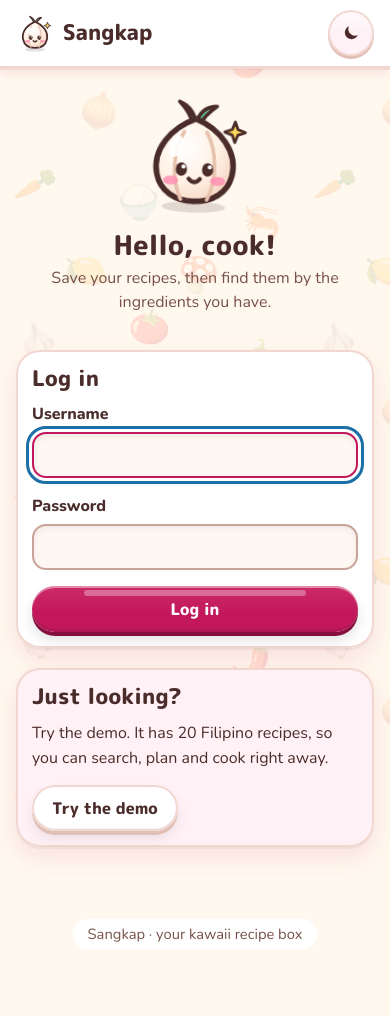
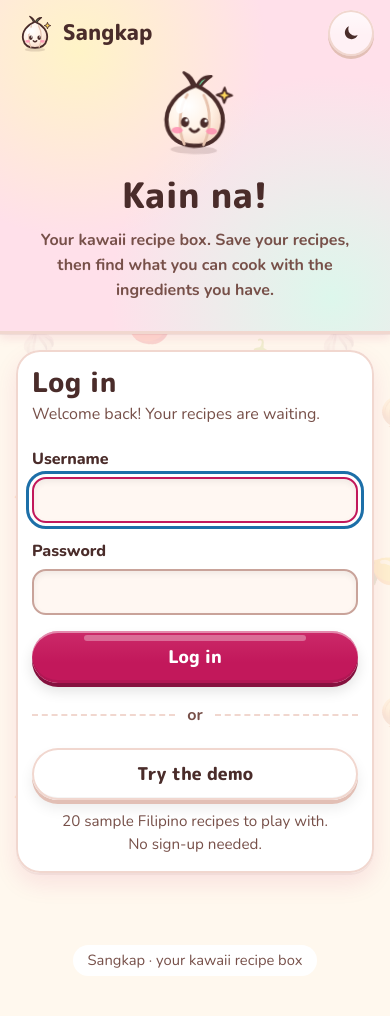
Before and after one commit to jcatibog014/recipe_organizer, a Flask app: page /login in a window 390 px wide. Before the commit the page ends 950 px from the top, so only its background shows below. Run offline with Flask 3, Linux system fonts and the light colour scheme; some libraries are stand-ins or nearby versions.

Commit message:
Make the login page look like Gawi's
- The login page is split like the app: a candy welcome panel on the left
  (where the sidebar is) with the big garlic logo, "Kain na!" and one line
  about Sangkap, and the light/dark switch in its corner.
- On the right, one card: Log in (with "Welcome back! Your recipes are
  waiting."), then "or", then a big Try the demo button and a short note.
- On phones the welcome panel sits on top and the card under it.
- Other logged-out pages (shared recipe links) keep the plain top bar, so a
  shared recipe isn't squeezed by the panel.

Co-Authored-By: Claude Opus 5.5 <noreply@anthropic.com>

```diff
--- a/sangkap/static/style.css
+++ b/sangkap/static/style.css
@@ -1326,10 +1326,74 @@ details.paste summary { cursor: pointer; font-weight: 800; min-height: 44px; dis
 
 /* ---------- Login ---------- */
 
-.login-layout { display: grid; gap: 1.25rem; max-width: 30rem; margin: 1rem auto 0; }
-.login-hero { text-align: center; }
-.login-hero img { width: 120px; height: 120px; margin: 0 auto 0.5rem; animation: float 4s ease-in-out infinite; }
-.login-hero h1 { margin-bottom: 0.25rem; }
+/* Like Gawi: the page is split like the app. The candy panel on the left
+   (where the sidebar is) holds the welcome, and the login card sits
+   centred on the other side. On phones the panel is on top. */
+.welcome {
+  display: grid;
+  justify-items: center;
+  gap: 12px;
+  padding: 8px 16px 28px;
+  text-align: center;
+}
+.welcome h1 { margin: 0; font-size: 2.2rem; }
+.welcome p { margin: 0; max-width: 34ch; color: var(--ink-soft); font-weight: 700; }
+.welcome-logo { display: block; width: 88px; height: 88px; animation: float 4s ease-in-out infinite; }
+.welcome-layout .sidebar {
+  background:
+    radial-gradient(circle at 20% 15%, var(--lemon-soft), transparent 45%),
+    radial-gradient(circle at 85% 90%, var(--mint-soft), transparent 50%),
+    var(--pink-soft);
+}
+
+@media (min-width: 900px) {
+  .welcome-layout .shell { flex-direction: row; }
+  .welcome-layout .sidebar {
+    position: sticky;
+    top: 0;
+    flex: none;
+    display: flex;
+    flex-direction: column;
+    width: clamp(360px, 42vw, 600px);
+    height: 100vh;
+    padding: 24px 40px;
+    border-bottom: 0;
+    border-right: 3px solid var(--line);
+    box-shadow: 2px 0 16px rgb(194 24 91 / 0.08);
+  }
+  .welcome-layout .sidebar-top { min-height: 48px; padding: 0; }
+  /* The welcome sits in the middle of the panel. */
+  .welcome-layout .welcome { flex: 1; align-content: center; gap: 16px; padding: 0 0 48px; }
+  .welcome-layout .welcome h1 { font-size: 3rem; }
+  .welcome-layout .welcome p { font-size: 1.15rem; }
+  .welcome-layout .welcome-logo { width: 140px; height: 140px; }
+}
+
+/* The login card, centred on the other side. */
+.welcome-layout .page {
+  display: flex;
+  flex-direction: column;
+  justify-content: center;
+  max-width: 460px;
+}
+.login-card { margin: 0; padding: 28px; }
+.login-card h2 { margin-bottom: 4px; font-size: 1.7rem; }
+.login-card .form { margin-top: 20px; }
+.button-large { min-height: 52px; font-size: 1.1rem; }
+.button-block { width: 100%; }
+
+/* "or", with a line on each side. */
+.or {
+  display: flex;
+  align-items: center;
+  gap: 12px;
+  margin: 20px 0;
+  color: var(--ink-soft);
+  font-weight: 700;
+}
+.or::before, .or::after { content: ""; flex: 1; border-top: 2px dashed var(--line); }
+.login-card .demo-form { margin: 0; }
+.demo-note { margin: 10px 0 0; text-align: center; font-size: 0.95rem; }
 
 .photo-preview { max-width: 16rem; border-radius: 18px; }
 
--- a/sangkap/templates/base.html
+++ b/sangkap/templates/base.html
@@ -23,8 +23,10 @@
   <script src="{{ url_for('static', filename='app.js') }}" defer></script>
 </head>
 {# Logged in: the menu is a sidebar on the left (a ☰ menu on phones), like Gawi.
-   Logged out: a simple top bar with the logo and the light/dark switch. #}
-<body class="{{ 'has-sidebar' if g.user else 'no-sidebar' }}{% if HAS_PATTERN_TILE %} has-tile{% endif %}">
+   The login page: the same panel holds a big welcome, and the login card sits beside it
+   (above it on phones). Other logged-out pages (a shared recipe): a simple top bar. #}
+{% set layout = 'has-sidebar' if g.user else ('welcome-layout' if request.endpoint == 'auth.login' else 'no-sidebar') %}
+<body class="{{ layout }}{% if HAS_PATTERN_TILE %} has-tile{% endif %}">
   <a class="skip-link" href="#main">Skip to the content</a>
 
   {# Menu items: (label, endpoint, icon, the pages that count as "this item"). A page name
@@ -116,6 +118,13 @@
             </div>
           </div>
         </div>
+      {% elif layout == 'welcome-layout' %}
+        {# The login page: a big welcome instead of the menu. #}
+        <div class="welcome">
+          <img class="welcome-logo" src="{{ url_for('static', filename='icons/logo.svg') }}" alt="" width="140" height="140">
+          <h1>Kain na!</h1>
+          <p>Your kawaii recipe box. Save your recipes, then find what you can cook with the ingredients you have.</p>
+        </div>
       {% endif %}
     </header>
 
--- a/sangkap/templates/login.html
+++ b/sangkap/templates/login.html
@@ -1,18 +1,15 @@
 {% extends "base.html" %}
 {% block title %}Log in · {{ APP_NAME }}{% endblock %}
 {% block content %}
-<div class="login-layout">
-  <div class="login-hero">
-    <img src="{{ url_for('static', filename='icons/logo.svg') }}" alt="" width="120" height="120">
-    <h1>Hello, cook!</h1>
-    <p class="muted">Save your recipes, then find them by the ingredients you have.</p>
-  </div>
+{# The welcome is in the panel on the left (base.html); this side has one card. #}
+<section class="card login-card" aria-labelledby="login-title">
+  <h2 id="login-title">Log in</h2>
+  <p class="muted">Welcome back! Your recipes are waiting.</p>
 
-  <section class="card" aria-labelledby="login-title">
-    <h2 id="login-title">Log in</h2>
   {% if error %}
     <p class="form-error" role="alert">{{ error }}</p>
   {% endif %}
+
   <form method="post" action="{{ url_for('auth.login') }}" class="form">
     <input type="hidden" name="csrf_token" value="{{ csrf_token() }}">
     <input type="hidden" name="next" value="{{ next }}">
@@ -24,17 +21,15 @@
       <span>Password</span>
       <input name="password" type="password" autocomplete="current-password" required>
     </label>
-      <button type="submit" class="button">Log in</button>
+    <button type="submit" class="button button-large button-block">Log in</button>
   </form>
+
+  <p class="or">or</p>
+
+  <form method="post" action="{{ url_for('auth.demo') }}" class="demo-form">
+    <input type="hidden" name="csrf_token" value="{{ csrf_token() }}">
+    <button type="submit" class="button button-secondary button-large button-block">Try the demo</button>
+  </form>
+  <p class="muted demo-note">20 sample Filipino recipes to play with. <span class="nowrap">No sign-up needed.</span></p>
 </section>
-
-  <section class="card card-soft" aria-labelledby="demo-title">
-    <h2 id="demo-title">Just looking?</h2>
-    <p>Try the demo. It has 20 Filipino recipes, so you can search, plan and cook right away.</p>
-    <form method="post" action="{{ url_for('auth.demo') }}">
-      <input type="hidden" name="csrf_token" value="{{ csrf_token() }}">
-      <button type="submit" class="button button-secondary">Try the demo</button>
-    </form>
-  </section>
-</div>
 {% endblock %}
```
Also changed, not shown: AGENTS.md (+1 -1 lines), docs/PLAN.md (+1 -1 lines), 4 other files. Lines whose indentation alone changed are shown as unchanged.
